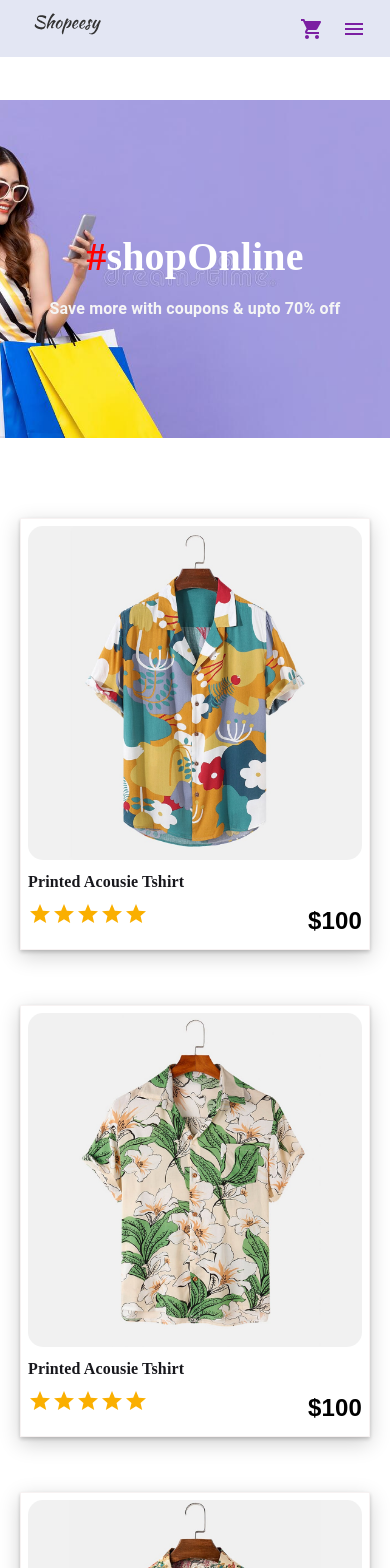
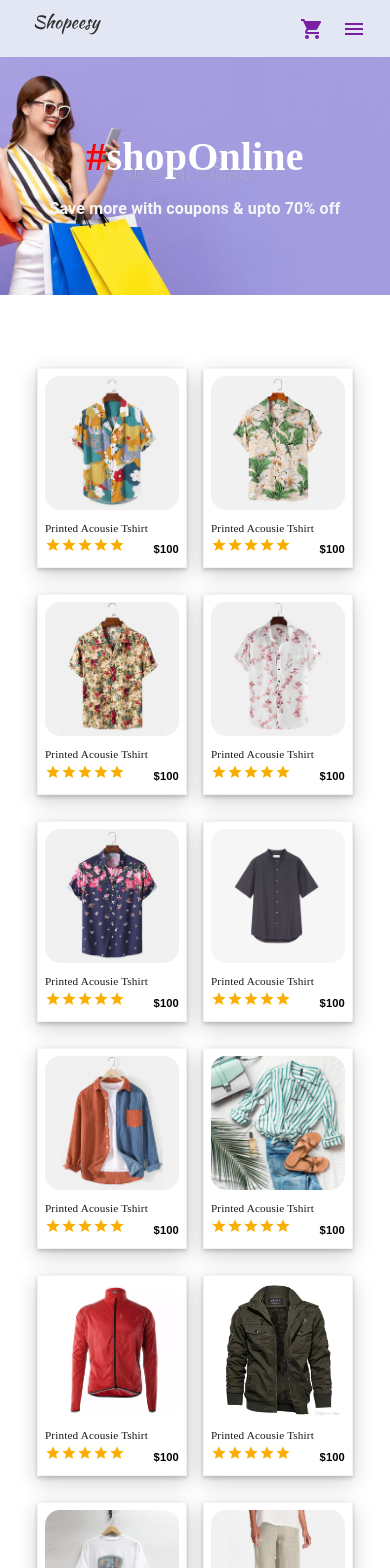
Before and after one commit to mansi10101/Shopeesy, a React (Create React App) app: page /shop in a window 390 px wide. Shown: the top 1568 px of the page. Built offline with nearby package versions, Linux system fonts and the light colour scheme.

Commit message:
Shop: fixed styling

```diff
--- a/src/Components/Shop/ShopCard.js
+++ b/src/Components/Shop/ShopCard.js
@@ -8,9 +8,11 @@ const ShopCard = ({ product }) => {
   return (
     <motion.div
       exit={{ opacity: 0 }}
-      animate={{y:20 }}
-      transition={{ duration: 3}}>
-      <Link to={ `/product/${product.id} `}>
+      animate={{ y: 20 }}
+      transition={{ duration: 3 }}
+    >
+      <Link to={`/product/${product.id} `}>
+        <div className={styles.singlecard}>
           <div className={styles.product}>
             <div className={styles.product_thumb}>
               <img src={product.img} alt='' />
@@ -21,11 +23,12 @@ const ShopCard = ({ product }) => {
               </div>
               <div className={styles.card_content}>
                 <div className={styles.star}>
-          <Rating name='read-only' value={product.rating} readOnly />
+                  <Rating name='read-only' sx={{fontSize:"1rem"}} value={product.rating} readOnly />
                 </div>
 
                 <div className={styles.price}>
                   <span>${product.price}</span>
+                </div>
               </div>
             </div>
           </div>
--- a/src/Components/TopBanner.js
+++ b/src/Components/TopBanner.js
@@ -12,8 +12,7 @@ const TopBanner = ({ image, title, text }) => {
         className={styles.section_m1}
         style={{
           backgroundImage: `url(${image})`,
-          marginTop: '100px',
-          minHeight: '40vh',
+          minHeight: '30vh',
         }}
       >
         <h1 className={styles.btext2} style={{ fontFamily: 'cursive' }}>
--- a/src/stylesheets/Card.module.css
+++ b/src/stylesheets/Card.module.css
@@ -28,7 +28,7 @@
 
 .product{
   overflow:hidden;
-  width: 350px;
+  width: 250px;
   text-align: left;
   background-color: #fff;
   border: 1px solid rgb(247, 242, 242);
--- a/src/stylesheets/Shop.module.css
+++ b/src/stylesheets/Shop.module.css
@@ -2,7 +2,7 @@
     margin-top: 100px;
 } */
 .section_m1 {
-  margin: 40px 0;
+  margin: 5vh 0;
   display: flex;
   flex-direction: column;
   justify-content: center;
@@ -17,12 +17,12 @@
 .btext1 {
   margin: 0px 0px;
   color: whitesmoke;
-  font-size: 28px;
+  font-size: 1rem;
 }
 
 .btext2 {
   color: white;
-  font-size: 4rem;
+  font-size: 2rem;
   margin: 10px 0px;
 }
 
@@ -33,31 +33,35 @@
 
 /* cards */
 
-.cards {
-  display: grid;
-  justify-items: center;
-  align-items: center;
-  grid-template-columns: repeat(auto-fit, minmax(350px, 3fr));
-  gap: 15px;
-}
-
 *,
 *::before,
 *::after {
   text-decoration: none;
 }
 
+.cards {
+  margin-left: 0.7%;
+  margin-right: 0.7%;
+  display: flex;
+  justify-content: center;
+  flex-wrap: wrap;
+  gap: 1rem;
+}
+
+.singlecard {
+  width: 212px;
+  margin-right: 0;
+}
+
 .product {
   justify-content: center;
   overflow: hidden;
-  width: 350px;
   text-align: left;
   background-color: #fff;
   border: 1px solid rgb(247, 242, 242);
   box-shadow: 0 2px 4px 0 rgba(0, 0, 0, 0.2), 0 6px 20px 0 rgba(0, 0, 0, 0.19);
   padding: 7px;
-  margin-bottom: 20px;
-  margin-top: 20px;
+  margin-top: 10px;
   text-decoration: none;
   transition: transform 200ms;
 }
@@ -74,7 +78,8 @@
 }
 
 .title h6 {
-  font-size: 1.5rem;
+  font-size: 1rem;
+  font-weight: 500;
   font-family: "Poppins";
   color: #18181D;
   margin-bottom: 0;
@@ -87,17 +92,17 @@
   animation: unfoldIn 1s cubic-bezier(0.165, 0.840, 0.440, 1.000) forwards, unfoldOut 5s .10s cubic-bezier(0.165, 0.840, 0.440, 1.000) forwards;
 }
 
-.price {
-  font-size: 2rem;
-  text-decoration: none;
-}
 
 .price span {
   color: black;
   font-weight: 700;
   font-family: "arial";
   padding-top: 0;
+  font-weight: 550;
+  font-size: 1rem;
+  text-decoration: none;
 }
+
 
 .card_content {
   display: flex;
@@ -107,21 +112,20 @@
 
 
 @media screen and (min-width: 320px) and (max-width: 499px) {
+  .btext1 {
+    font-size: 1rem;
+  }
+
+  .btext2 {
+    font-size: 1rem;
+  }
+
   #mbanner h2 {
     font-size: 1rem;
   }
 
   #mbanner h1 {
     font-size: 2.5rem;
-  }
-
-  .title h6 {
-    font-size: 1rem;
-    margin-bottom: 0;
-  }
-
-  .price span {
-    font-size: 1.5rem;
   }
 }
 
@@ -276,11 +280,19 @@
   margin-top: 10%;
 }
 
-@media (max-width: 500px) {
-  .thumb {
-    height: 50px;
+@media screen and (width <= 435px){
+  .cards{
+    margin-left: 0;
+    margin-right: 0;
+  }
+  .singlecard{
+    width: 150px;
+  }
+  .title h6, .price span{
+    font-size: 0.7rem;
   }
 }
+
 
 @media screen and (min-width: 250px) and (max-width: 590px) {
   .counter p {
@@ -294,42 +306,43 @@
   .section_m1 {
     height: 20vh;
   }
-  .svg{
+
+  .svg {
     margin-top: 30%;
   }
 }
 
 @media screen and (min-width: 500px) and (max-width: 690px) {
   .title h6 {
-    font-size: 1.3rem;
+    font-size: 1rem;
     margin-bottom: 0;
   }
 
   .price span {
-    font-size: 2rem;
+    font-size: 1rem;
     margin-top: 0;
   }
 
-  .product {
-    width: 400px;
-  }
+  /* .product {
+    width: 200px;
+  } */
 
-  .cards {
-    grid-template-columns: repeat(auto-fit, minmax(310px, 3fr));
-  }
-  .svg{
+  /* .cards {
+    grid-template-columns: repeat(auto-fit, minmax(200px, 3fr));
+  } */
+  .svg {
     margin-top: 30%;
   }
 }
 
 @media screen and (min-width: 690px) and (max-width: 900px) {
   .title h6 {
-    font-size: 1.3rem;
+    font-size: 1rem;
     margin-bottom: 0;
   }
 
   .price span {
-    font-size: 2rem;
+    font-size: 1rem;
     margin-top: 0;
   }
 
@@ -345,24 +358,25 @@
     height: 30vh;
   }
 
-  .product {
-    width: 350px;
+  /* .product {
+    width: 250px;
   }
 
   .cards {
-    grid-template-columns: repeat(auto-fit, minmax(329px, 3fr));
-  }
-  .svg{
+    grid-template-columns: repeat(auto-fit, minmax(250px, 3fr));
+  } */
+  .svg {
     margin-top: 25%;
   }
 }
 
 
-@media screen and (min-width: 900px) and (max-width: 1200px) {
-  .product {
-    width: 350px
-  }
-  .svg{
+@media screen and (min-width: 900px) and (max-width: 1500px) {
+
+  /* .product {
+    width: 250px
+  } */
+  .svg {
     margin-top: 20%;
   }
 }
```
Lines whose indentation alone changed are shown as unchanged.
